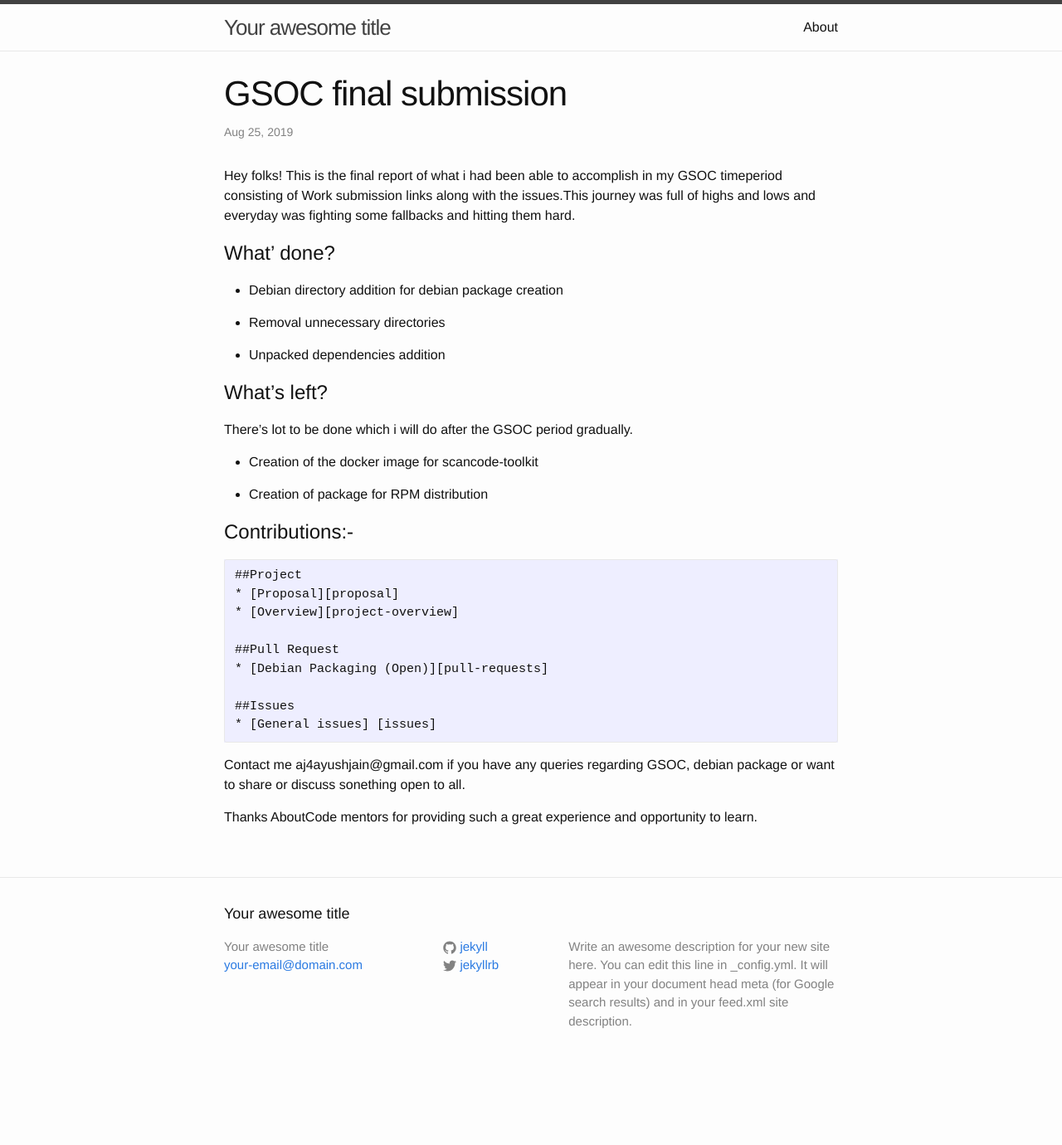
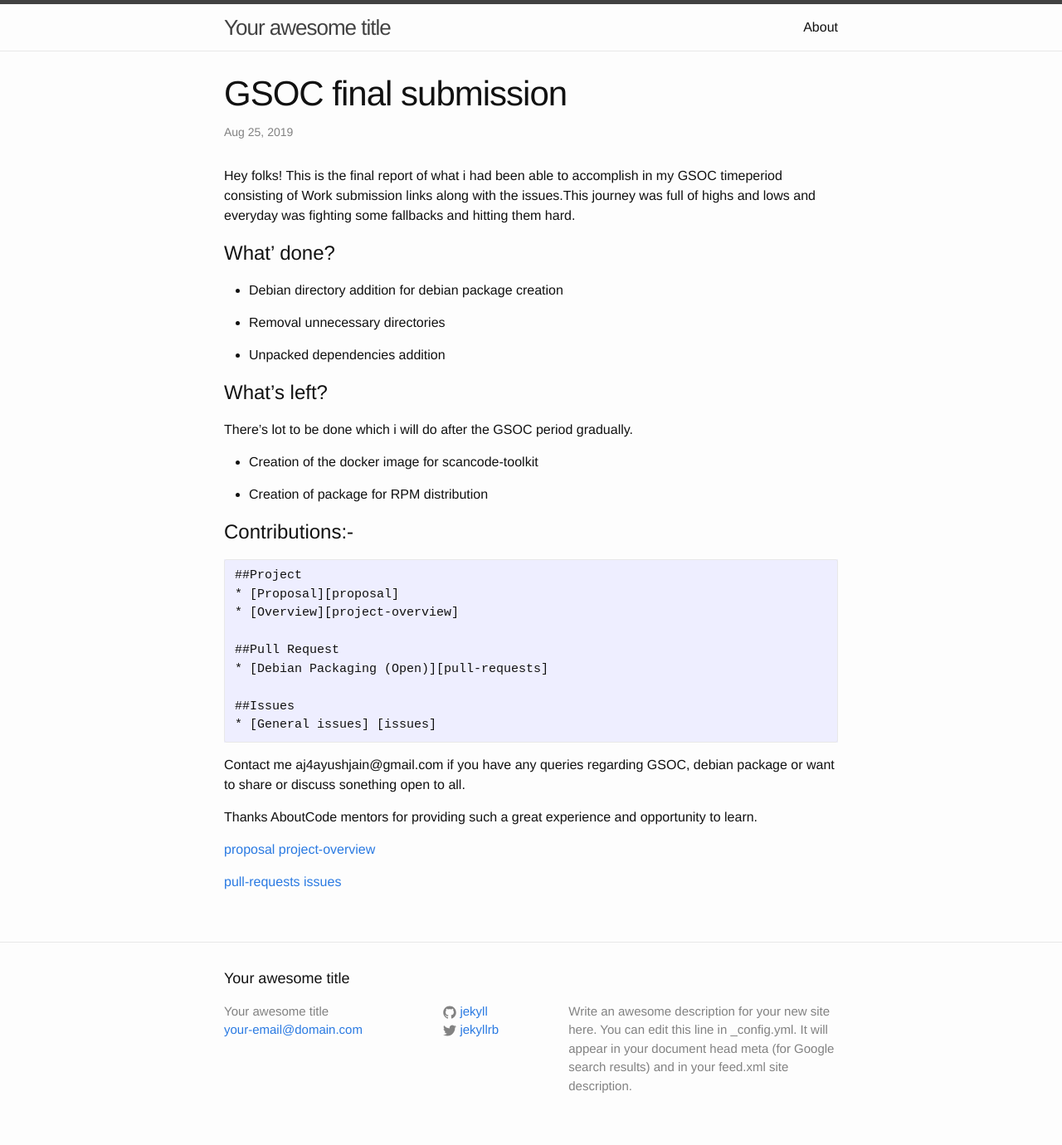
Before and after one commit to aj4ayushjain/aj4ayushjain.github.io, a Jekyll site: the page built from _posts/2019-08-25-GSOC-final-submission.markdown, in a window 1280 px wide. Shown: the whole page at 83% size. Built offline with Jekyll 4.4.1, drawn with Linux system fonts in a browser that asks for light colours; before the commit the page ends 1302 px from its top, so only the background shows below that; part of the change alters nothing that is shown.

Commit message:
Hyperlink updation

```diff
--- a/_posts/2019-08-25-GSOC-final-submission.markdown
+++ b/_posts/2019-08-25-GSOC-final-submission.markdown
@@ -44,7 +44,8 @@ Contact me aj4ayushjain@gmail.com if you have any queries regarding GSOC, debian
 
 Thanks AboutCode mentors for providing such a great experience and opportunity to  learn.
 
-[proposal]:https://docs.google.com/document/d/1E18nXcWQyCxlqQ_dvy63nsnybXjfIDTtEdsuED0IkSU/edit#heading=h.2gazcsgmxkub
-[project-overview]:https://summerofcode.withgoogle.com/organizations/6118953540124672/#5793822963924992
-[pull-requests]:https://github.com/nexB/scancode-toolkit/pull/1636
-[issues]:https://github.com/nexB/scancode-toolkit/issues/created_by/aj4ayushjain
+[proposal](https://docs.google.com/document/d/1E18nXcWQyCxlqQ_dvy63nsnybXjfIDTtEdsuED0IkSU/edit#heading=h.2gazcsgmxkub)
+[project-overview](https://summerofcode.withgoogle.com/organizations/6118953540124672/#5793822963924992)
+
+[pull-requests](https://github.com/nexB/scancode-toolkit/pull/1636)
+[issues](https://github.com/nexB/scancode-toolkit/issues/created_by/aj4ayushjain)
```
